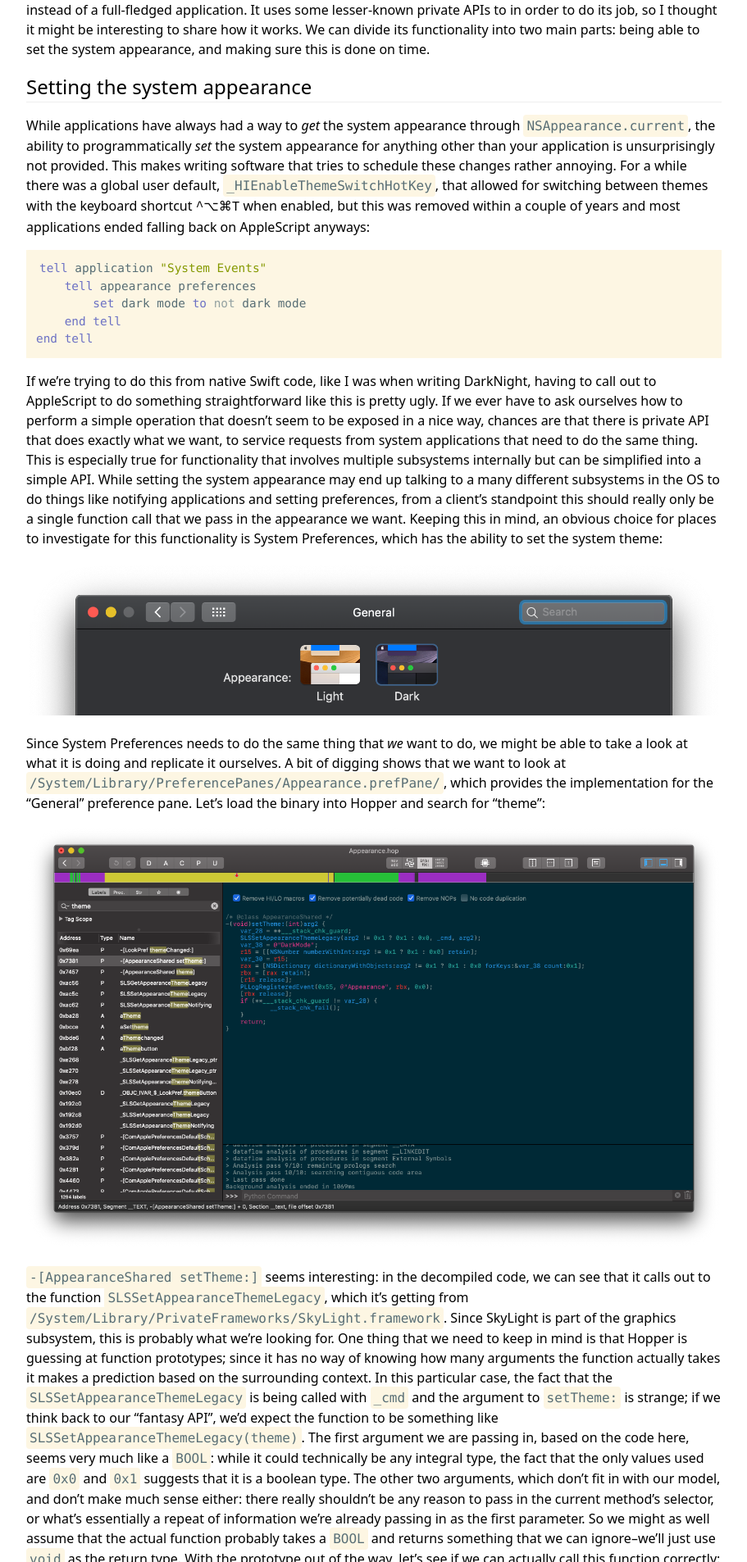
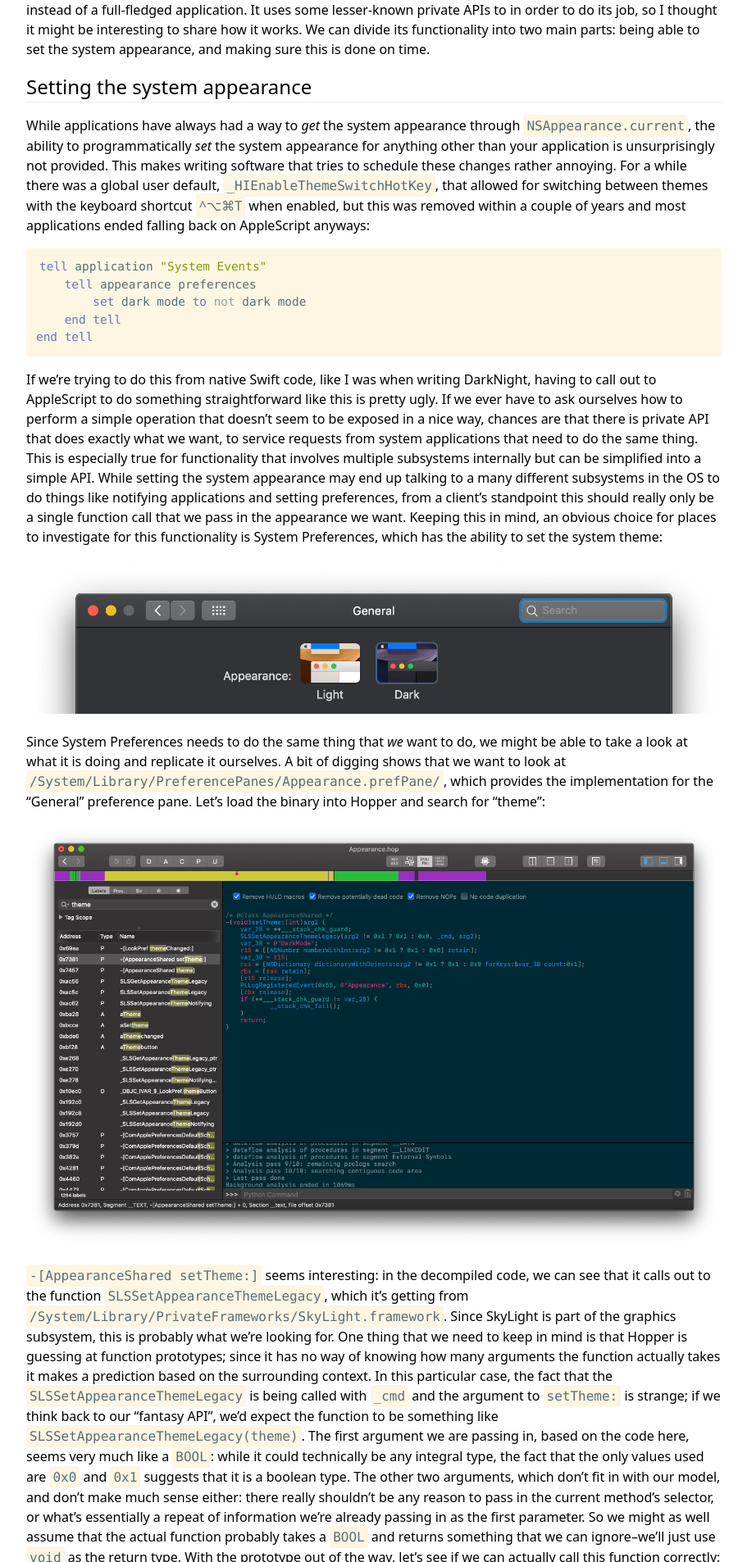
Before and after one commit to saagarjha/saagarjha.github.io, a Jekyll site: the page built from _posts/2018-12-01-scheduling-dark-mode/2018-12-01-scheduling-dark-mode.md, in a window 1280 px wide. Shown: the part 486-2392 px from the top of the page at 82% size, without its empty margins (184-1095 px from the left). Built offline with Jekyll 4.4.1, drawn with Linux system fonts in a browser that asks for light colours.

Commit message:
Add support for kbd and samp

```diff
--- a/_sass/_syntax-highlight.scss
+++ b/_sass/_syntax-highlight.scss
@@ -11,7 +11,7 @@
 	overflow: auto;
 }
 
-.highlight, .highlight .w, code.highlighter-rouge {
+.highlight, .highlight .w, code.highlighter-rouge, kbd, samp {
 	color: #586e75;
 	background-color: #fdf6e3;
 
--- a/css/page.scss
+++ b/css/page.scss
@@ -36,10 +36,17 @@
 $pre_line_height: 1.5;
 $pre_tab_size: 4;
 $pre_padding: 0.75rem;
+$pre_border_radius: $img_border_radius;
 $lineno_border_right: 0.1rem solid;
-$highlight_border_radius: $img_border_radius;
+$highlight_border_radius: $pre_border_radius;
 $code_font_family: Menlo, monospace;
-$code_padding:0.25rem;
+$code_padding: 0.25rem;
+$samp_font_family: $code_font_family;
+$samp_padding: $code_padding;
+$samp_border_radius: $highlight_border_radius;
+$kbd_font_family: system-ui, "Helvetica Neue", sans-serif;
+$kbd_padding: $code_padding;
+$kbd_border_radius: $highlight_border_radius;
 
 $blockquote_margin: 0.5rem 0 0.5rem 2rem;
 $blockquote_color: (
@@ -105,6 +112,7 @@
 	tab-size: $pre_tab_size;
 	padding: $pre_padding;
 	line-height: $pre_line_height;
+	border-radius: $pre_border_radius;
 
 	code {
 		font: $pre_font;
@@ -121,12 +129,20 @@
 	padding: $code_padding;
 }
 
-samp {
-	font-family: $code_font_family
+.highlight, .highlighter-rouge {
+	border-radius: $highlight_border_radius;
 }
 
-pre.highlight, .highlighter-rouge {
-	border-radius: $highlight_border_radius;
+samp {
+	font-family: $samp_font_family;
+	padding: $samp_padding;
+	border-radius: $samp_border_radius;
+}
+
+kbd {
+	font-family: $kbd_font_family;
+	padding: $kbd_padding;
+	border-radius: $kbd_border_radius;
 }
 
 blockquote {
```
